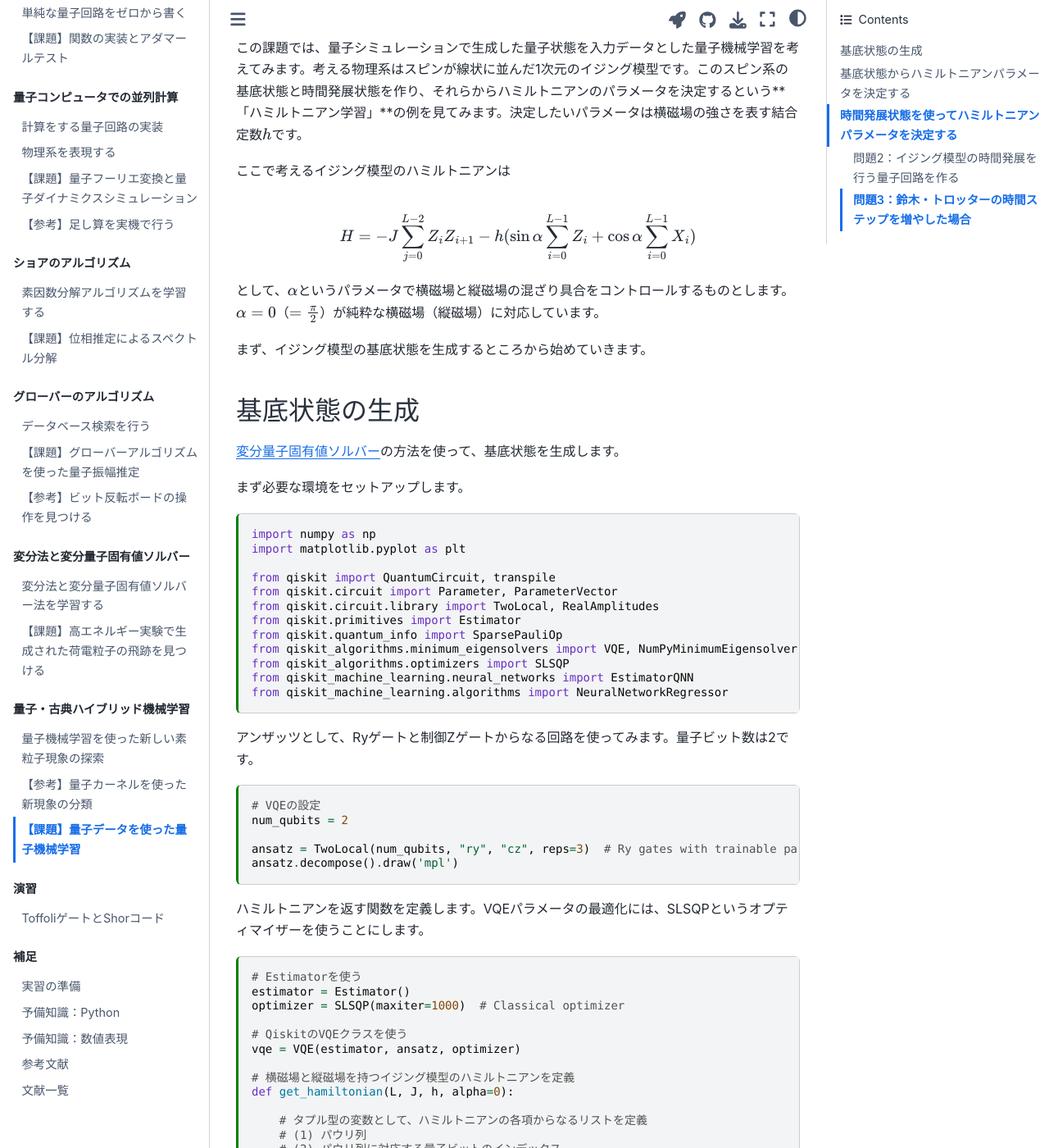
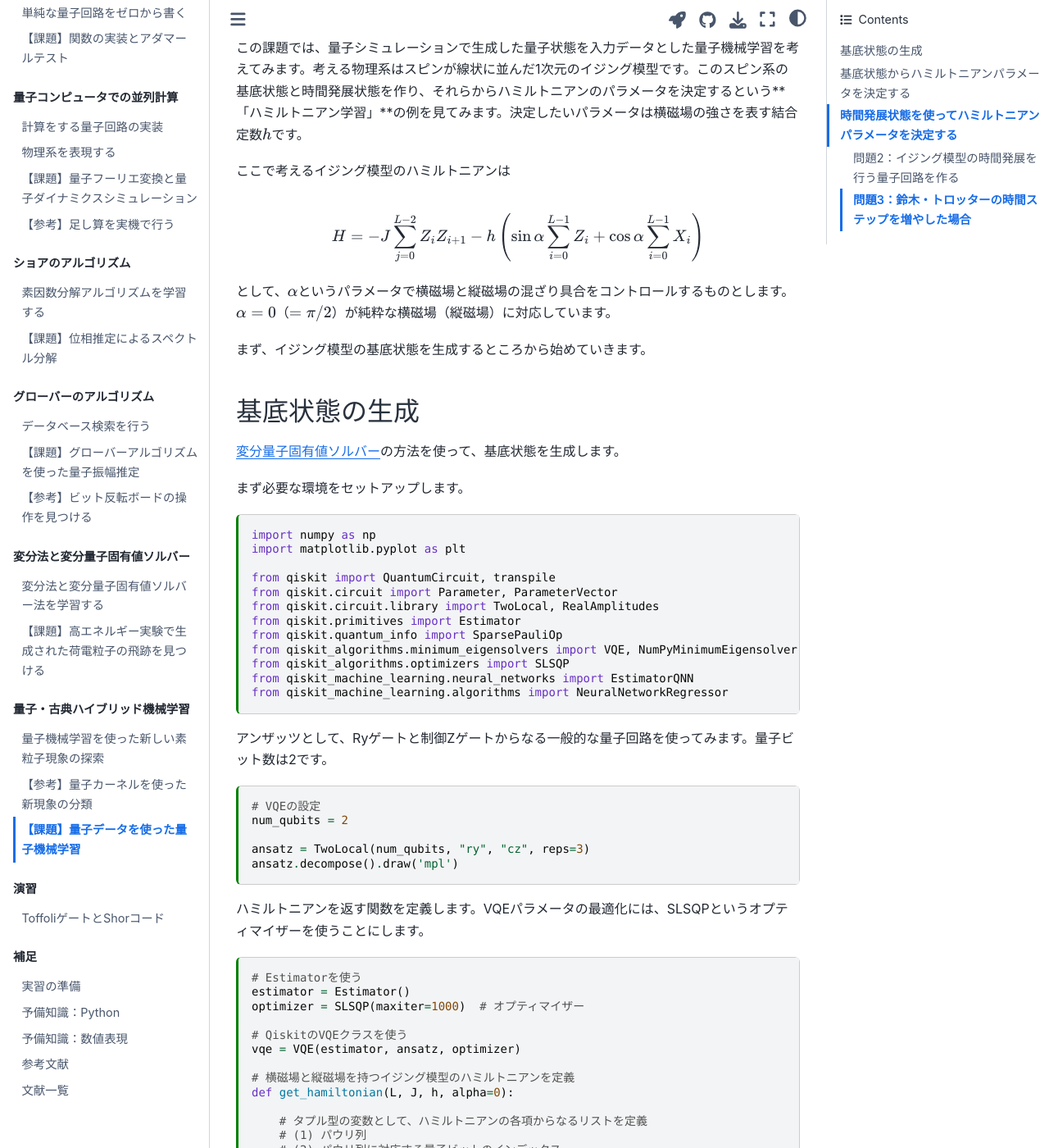
Before and after one commit to UTokyo-ICEPP/qc-workbook, a Jupyter Book: the page built from source/ja/qdata_machine_learning.md, in a window 1280 px wide and 1400 px high, scrolled down 207 px. Shown: the whole window at 82% size. Built offline with Jupyter Book 1.0.4 settings and Sphinx 7.4.7 and the Sphinx Book theme 1.1.4, drawn with Linux system fonts in a browser that asks for light colours.

Commit message:
added qdata learning

````diff
--- a/source/ja/qdata_machine_learning.md
+++ b/source/ja/qdata_machine_learning.md
@@ -33,10 +33,10 @@ language_info:
 ここで考えるイジング模型のハミルトニアンは
 
 $$
-H = -J\sum_{j=0}^{L-2}Z_iZ_{i+1}-h(\sin\alpha\sum_{i=0}^{L-1}Z_i+\cos\alpha\sum_{i=0}^{L-1}X_i)
+H = -J\sum_{j=0}^{L-2}Z_iZ_{i+1}-h\left(\sin\alpha\sum_{i=0}^{L-1}Z_i+\cos\alpha\sum_{i=0}^{L-1}X_i\right)
 $$
 
-として、$\alpha$というパラメータで横磁場と縦磁場の混ざり具合をコントロールするものとします。$\alpha=0$（$=\frac{\pi}{2}$）が純粋な横磁場（縦磁場）に対応しています。
+として、$\alpha$というパラメータで横磁場と縦磁場の混ざり具合をコントロールするものとします。$\alpha=0$（$=\pi/2$）が純粋な横磁場（縦磁場）に対応しています。
 
 まず、イジング模型の基底状態を生成するところから始めていきます。
 
@@ -74,7 +74,7 @@ from qiskit_machine_learning.algorithms import NeuralNetworkRegressor
 
 +++ {"editable": true, "slideshow": {"slide_type": ""}}
 
-アンザッツとして、Ryゲートと制御Zゲートからなる回路を使ってみます。量子ビット数は2です。
+アンザッツとして、Ryゲートと制御Zゲートからなる一般的な量子回路を使ってみます。量子ビット数は2です。
 
 ```{code-cell} ipython3
 ---
@@ -92,7 +92,7 @@ tags: [remove-output]
 # VQEの設定
 num_qubits = 2
 
-ansatz = TwoLocal(num_qubits, "ry", "cz", reps=3)  # Ry gates with trainable parameters and CZ for entanglement
+ansatz = TwoLocal(num_qubits, "ry", "cz", reps=3)
 ansatz.decompose().draw('mpl')
 ```
 
@@ -114,7 +114,7 @@ slideshow:
 ---
 # Estimatorを使う
 estimator = Estimator()
-optimizer = SLSQP(maxiter=1000)  # Classical optimizer
+optimizer = SLSQP(maxiter=1000)  # オプティマイザー
 
 # QiskitのVQEクラスを使う
 vqe = VQE(estimator, ansatz, optimizer)
````
Also changed, not shown: other parts of source/ja/qdata_machine_learning.md (+0 -2 lines).
